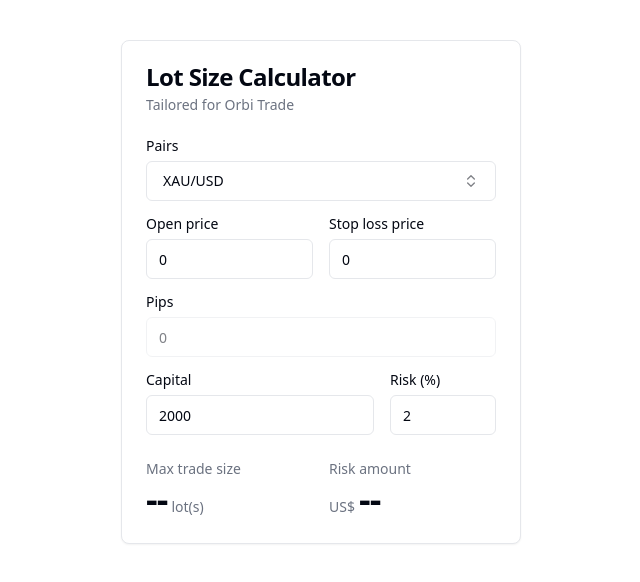
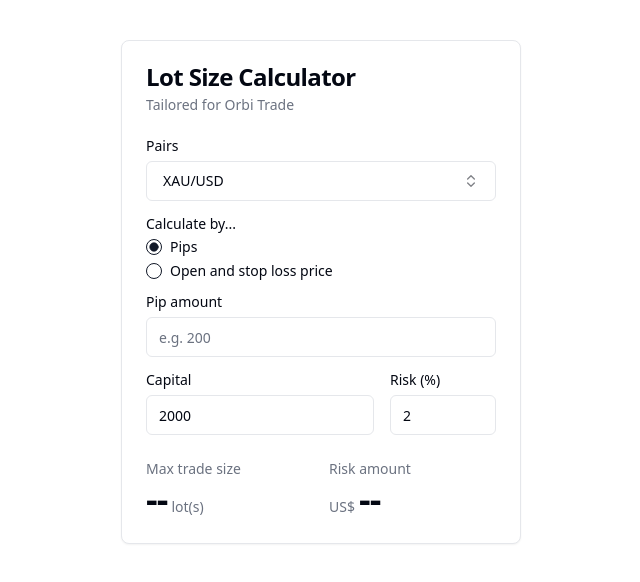
Before and after one commit to wendyfu/trading-calculator, a React (Vite) app: page / in a window 1280 px wide. Shown: the top 582 px of the page, without its empty margins (319-959 px from the left). Built offline with nearby package versions, Linux system fonts and the light colour scheme.

Commit message:
init calculation method

```diff
--- a/package.json
+++ b/package.json
@@ -16,6 +16,7 @@
     "@radix-ui/react-dialog": "^1.1.1",
     "@radix-ui/react-label": "^2.1.0",
     "@radix-ui/react-popover": "^1.1.1",
+    "@radix-ui/react-radio-group": "^1.2.0",
     "@radix-ui/react-slot": "^1.1.0",
     "class-variance-authority": "^0.7.0",
     "clsx": "^2.1.1",
--- a/src/App.tsx
+++ b/src/App.tsx
@@ -24,14 +24,20 @@ import {
   CommandList,
 } from '@/components/ui/command'
 import { cn } from '@/lib/utils'
+import { RadioGroup, RadioGroupItem } from '@/components/ui/radio-group'
 
 interface CalculatorState {
   openPrice: string
   stopLossPrice: string
-  pips: number
+  pips: string
   capital: number
   riskPercentage: number
   [key: string]: number | string
+}
+
+const CALCULATION_METHOD = {
+  OPEN_STOP_LOSS: 'OPEN_STOP_LOSS',
+  PIPS: 'PIPS',
 }
 
 const XAU_USD_CONTRACT_SIZE = 100
@@ -57,6 +63,10 @@ function App() {
   const [open, setOpen] = useState(false)
   const [value, setValue] = useState('XAU_USD')
 
+  const [calculationMethod, setCalculationMethod] = useState(
+    CALCULATION_METHOD.PIPS
+  )
+
   const [state, action] = useActionState<CalculatorState>(
     (state: CalculatorState) => {
       if (!parseFloat(state.openPrice) || !parseFloat(state.stopLossPrice)) {
@@ -69,7 +79,7 @@ function App() {
       const stopLossPrice = parseFloat(state.stopLossPrice)
 
       const pips = Math.abs(openPrice - stopLossPrice) * 10
-      state.pips = formatToTwoDecimal(pips)
+      state.pips = formatToTwoDecimal(pips).toString()
 
       if (pips === 0) {
         setLotSize('')
@@ -95,9 +105,9 @@ function App() {
       return state
     },
     {
-      openPrice: '0',
-      stopLossPrice: '0',
-      pips: 0,
+      openPrice: '',
+      stopLossPrice: '',
+      pips: '',
       capital: 2000,
       riskPercentage: 2,
     }
@@ -131,7 +141,7 @@ function App() {
               >
                 {value
                   ? PAIRS.find((pair) => pair.value === value)?.label
-                  : 'Select framework...'}
+                  : 'Select pairs...'}
                 <ChevronsUpDown className="ml-2 h-4 w-4 shrink-0 opacity-50" />
               </Button>
             </PopoverTrigger>
@@ -164,12 +174,32 @@ function App() {
             </PopoverContent>
           </Popover>
         </div>
+        {/* <div className="flex flex-col rounded-md border p-6 mb-4"> */}
+        <div className="grid items-center gap-2 mb-2 pb-2">
+          <Label>Calculate by...</Label>
+          <RadioGroup
+            defaultValue={CALCULATION_METHOD.PIPS}
+            onValueChange={setCalculationMethod}
+          >
+            <div className="flex gap-2 items-center">
+              <RadioGroupItem value={CALCULATION_METHOD.PIPS} />
+              <Label htmlFor={CALCULATION_METHOD.PIPS}>Pips</Label>
+            </div>
+            <div className="flex gap-2 items-center">
+              <RadioGroupItem value={CALCULATION_METHOD.OPEN_STOP_LOSS} />
+              <Label htmlFor={CALCULATION_METHOD.OPEN_STOP_LOSS}>
+                Open and stop loss price
+              </Label>
+            </div>
+          </RadioGroup>
+        </div>
+        {calculationMethod === CALCULATION_METHOD.OPEN_STOP_LOSS ? (
           <div className="grid grid-cols-2 gap-4 mb-2 pb-2">
             <div className="grid items-center gap-2">
               <Label htmlFor="open-price">Open price</Label>
               <Input
                 id="open-price"
-              placeholder="Entry price"
+                placeholder="e.g. 2345.67"
                 onChange={handleChange}
                 name="openPrice"
                 value={state.openPrice}
@@ -179,25 +209,26 @@ function App() {
               <Label htmlFor="stop-loss-price">Stop loss price</Label>
               <Input
                 id="stop-loss-price"
-              placeholder="Stop loss price"
+                placeholder="e.g. 2345.67"
                 onChange={handleChange}
                 name="stopLossPrice"
                 value={state.stopLossPrice}
               />
             </div>
           </div>
-        <div className="grid items-center gap-2 mb-2 pb-2">
-          <Label htmlFor="pips">Pips</Label>
+        ) : null}
+        <div className="grid items-center gap-2">
+          <Label htmlFor="pips">Pip amount</Label>
           <Input
             id="pips"
-            disabled
-            placeholder="Pips"
+            disabled={calculationMethod === CALCULATION_METHOD.OPEN_STOP_LOSS}
+            placeholder="e.g. 200"
             onChange={handleChange}
             name="pips"
             value={state.pips}
           />
         </div>
-        <div className="grid grid-cols-3 gap-4">
+        <div className="grid grid-cols-3 gap-4 mt-2 pt-2">
           <div className="grid items-center gap-2 col-span-2">
             <Label htmlFor="capital">Capital</Label>
             <Input
--- /dev/null
+++ b/src/components/ui/radio-group.tsx
@@ -0,0 +1,42 @@
+import * as React from "react"
+import * as RadioGroupPrimitive from "@radix-ui/react-radio-group"
+import { Circle } from "lucide-react"
+
+import { cn } from "@/lib/utils"
+
+const RadioGroup = React.forwardRef<
+  React.ElementRef<typeof RadioGroupPrimitive.Root>,
+  React.ComponentPropsWithoutRef<typeof RadioGroupPrimitive.Root>
+>(({ className, ...props }, ref) => {
+  return (
+    <RadioGroupPrimitive.Root
+      className={cn("grid gap-2", className)}
+      {...props}
+      ref={ref}
+    />
+  )
+})
+RadioGroup.displayName = RadioGroupPrimitive.Root.displayName
+
+const RadioGroupItem = React.forwardRef<
+  React.ElementRef<typeof RadioGroupPrimitive.Item>,
+  React.ComponentPropsWithoutRef<typeof RadioGroupPrimitive.Item>
+>(({ className, ...props }, ref) => {
+  return (
+    <RadioGroupPrimitive.Item
+      ref={ref}
+      className={cn(
+        "aspect-square h-4 w-4 rounded-full border border-primary text-primary ring-offset-background focus:outline-none focus-visible:ring-2 focus-visible:ring-ring focus-visible:ring-offset-2 disabled:cursor-not-allowed disabled:opacity-50",
+        className
+      )}
+      {...props}
+    >
+      <RadioGroupPrimitive.Indicator className="flex items-center justify-center">
+        <Circle className="h-2.5 w-2.5 fill-current text-current" />
+      </RadioGroupPrimitive.Indicator>
+    </RadioGroupPrimitive.Item>
+  )
+})
+RadioGroupItem.displayName = RadioGroupPrimitive.Item.displayName
+
+export { RadioGroup, RadioGroupItem }
```
Also changed, not shown: 1 other file (tests, documents, lock files or other folders). Lines whose indentation alone changed are shown as unchanged.
